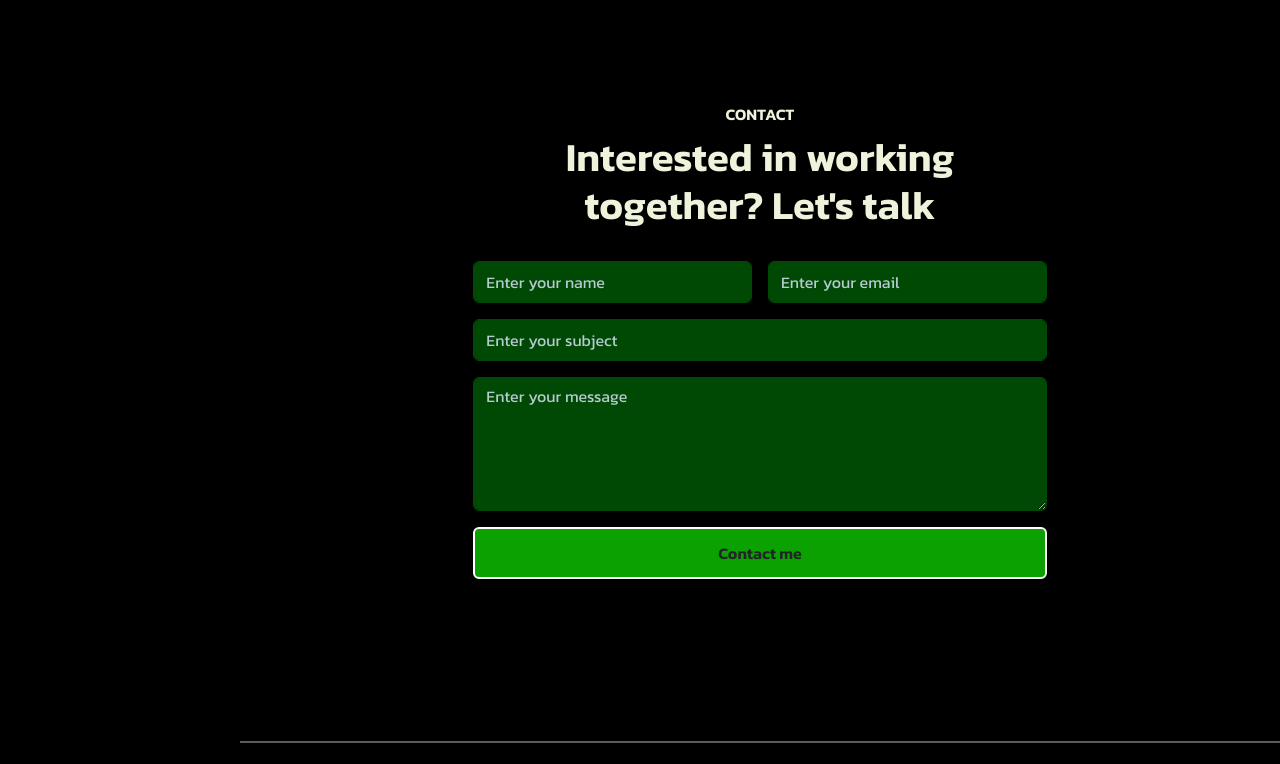
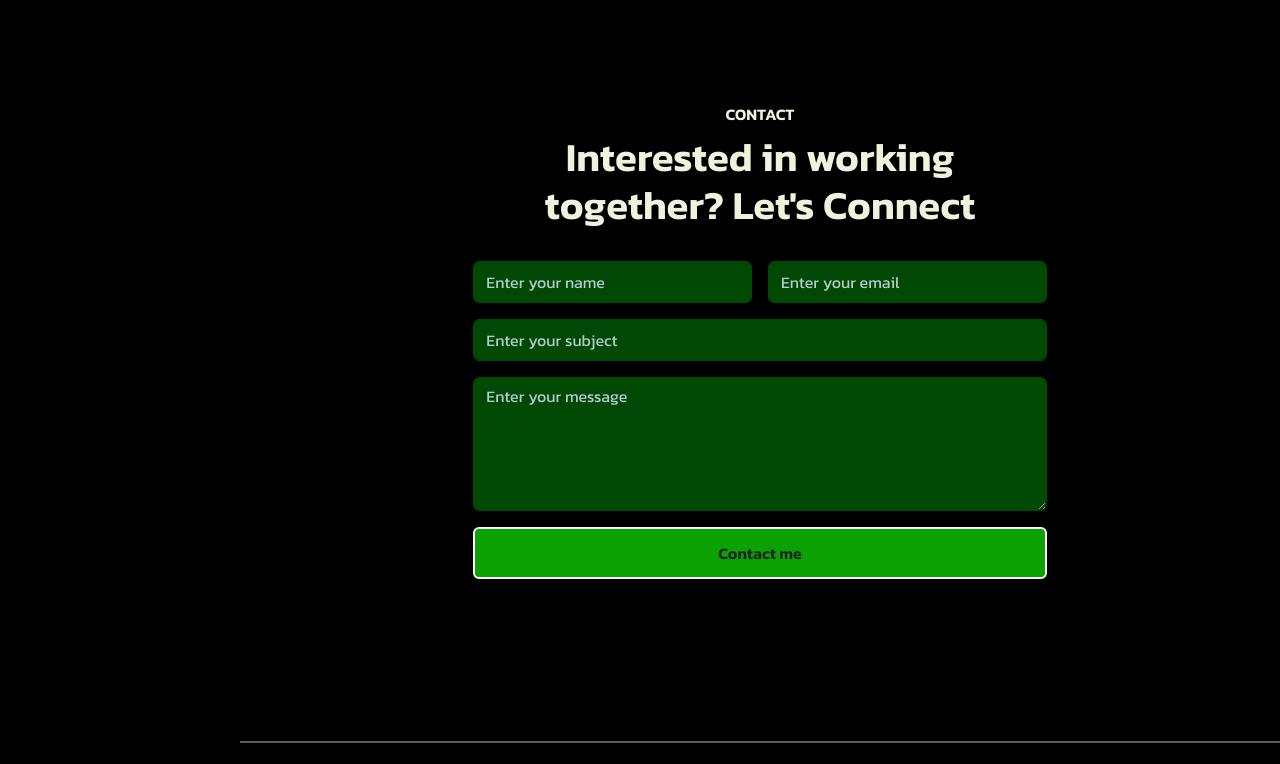
Before and after one commit to chirag0101/Chirag_Portfolio, a plain HTML site: page index.html in a window 1280 px wide. Shown: the part 4420-5184 px from the top of the page. Drawn offline with Linux system fonts and the light colour scheme; a web font is replaced by a local one.

Commit message:
Update index.html

```diff
--- a/index.html
+++ b/index.html
@@ -347,7 +347,7 @@
           <div class="row justify-content-center text-center p-4">
             <div class="col-md-8 pb-4" data-aos="fade-up">
               <h6>CONTACT</h6>
-              <h1>Interested in working together? Let's talk</h1>
+              <h1>Interested in working together? Let's Connect</h1>
             </div>
             <div class="col-md-8">
               <form
```
